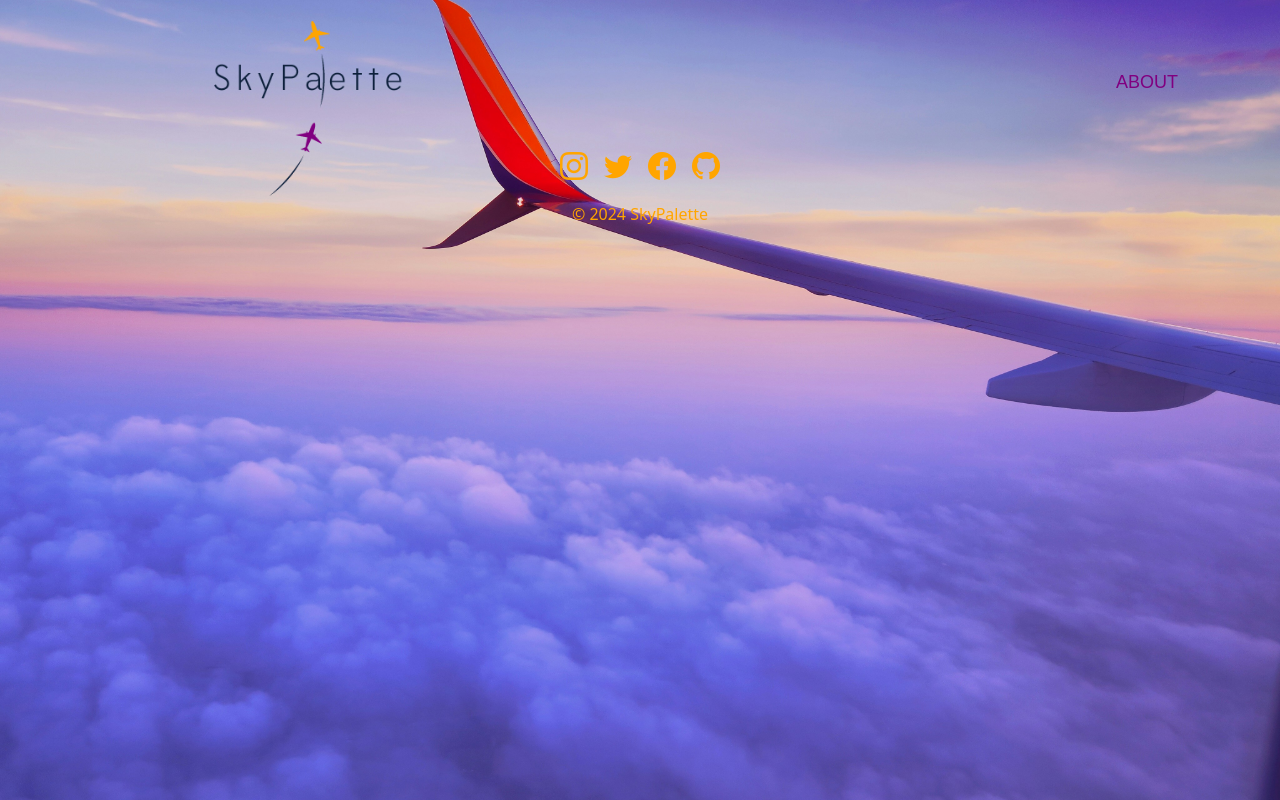
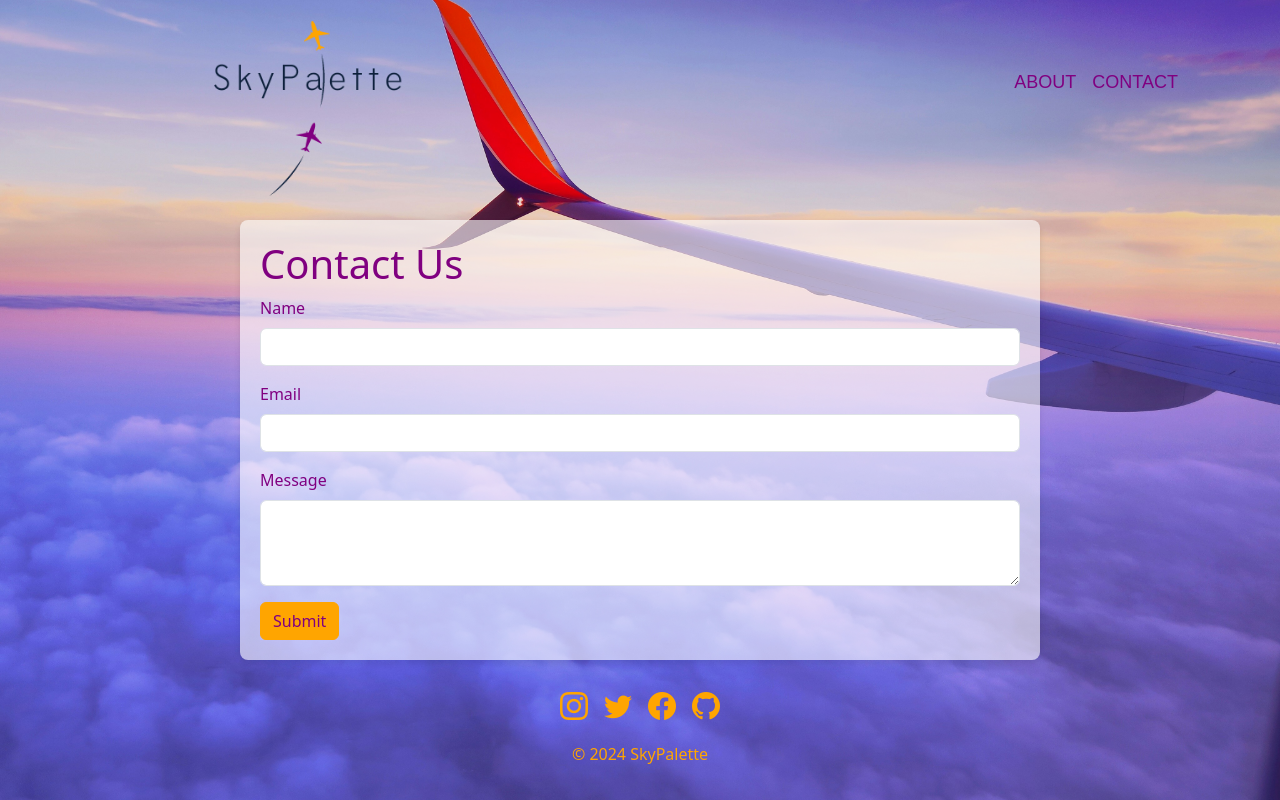
Before and after one commit to Muradhanki/SkyPalette, a React (Vite) app: page /contact in a window 1280 px wide. Built offline with nearby package versions, Linux system fonts and the light colour scheme.

Commit message:
feat:created contact page and styled contact form.

```diff
--- a/src/App.jsx
+++ b/src/App.jsx
@@ -8,6 +8,7 @@ import UserInputForm from './components/UserInputForm';
 import Results from './components/results';
 import Itinerary from './components/itinerary';
 import About from "./components/about";
+import Contact from './components/contact';
 function App() {
   return (
     <Router>
@@ -18,6 +19,7 @@ function App() {
           <Route path="/results" element={<Results />} />
           <Route path="/itinerary" element={<Itinerary />} /> {/* Now correctly refers to the lowercase filename */}
           <Route path="/about" Component={About} />
+          <Route path="/contact" element={<Contact />} />
         </Routes>
         <Footer />
       </div>
--- a/src/components/Navbar.jsx
+++ b/src/components/Navbar.jsx
@@ -31,6 +31,9 @@ function Navbar() {
             <li className="nav-item">
               <Link to="/about" className="nav-link">ABOUT</Link>
             </li>
+            <li className="nav-item">
+                  <Link to="/contact" className="nav-link">CONTACT</Link> {/* Added Contact link */}
+              </li>
           </ul>
         </div>
       </div>
--- /dev/null
+++ b/src/components/contact.jsx
@@ -0,0 +1,109 @@
+// import React, { useState } from 'react';
+
+// function Contact() {
+//     const [formData, setFormData] = useState({
+//         name: '',
+//         email: '',
+//         message: '',
+//     });
+
+//     const handleChange = (e) => {
+//         setFormData({
+//             ...formData,
+//             [e.target.name]: e.target.value,
+//         });
+//     };
+
+//     const handleSubmit = (e) => {
+//         e.preventDefault();
+//         // Handle form submission logic here
+//         // For example, sending formData to an API or email service
+//         alert('Thank you for reaching out!');
+//     };
+
+//     return (
+//         <div className="contact-container">
+//             <h1 className="contact-title">Contact Us</h1>
+//             <form onSubmit={handleSubmit}>
+//                 <div className="mb-3">
+//                     <label htmlFor="name" className="form-label">Name</label>
+//                     <input type="text" className="form-control" id="name" name="name" value={formData.name} onChange={handleChange} required />
+//                 </div>
+//                 <div className="mb-3">
+//                     <label htmlFor="email" className="form-label">Email</label>
+//                     <input type="email" className="form-control" id="email" name="email" value={formData.email} onChange={handleChange} required />
+//                 </div>
+//                 <div className="mb-3">
+//                     <label htmlFor="message" className="form-label">Message</label>
+//                     <textarea className="form-control" id="message" name="message" rows="3" value={formData.message} onChange={handleChange} required></textarea>
+//                 </div>
+//                 <button type="submit" className="btn btn-custom">Submit</button>
+//             </form>
+//         </div>
+//     );
+// }
+
+// export default Contact;
+
+
+import React, { useState } from 'react';
+
+function Contact() {
+    const [formData, setFormData] = useState({
+        name: '',
+        email: '',
+        message: '',
+    });
+    const [showThankYouAlert, setShowThankYouAlert] = useState(false); // New state to control the alert visibility
+
+    const handleChange = (e) => {
+        setFormData({
+            ...formData,
+            [e.target.name]: e.target.value,
+        });
+    };
+
+    const handleSubmit = (e) => {
+        e.preventDefault();
+        setShowThankYouAlert(true); // Show the thank you alert
+        // Reset the form fields
+        setFormData({
+            name: '',
+            email: '',
+            message: '',
+        });
+        // Optionally, hide the alert after some time
+        setTimeout(() => {
+            setShowThankYouAlert(false);
+        }, 5000); // Hides the alert after 5 seconds
+    };
+
+    return (
+        <div className="contact-container">
+            <h1 className="contact-title">Contact Us</h1>
+            {/* Conditionally render the Bootstrap alert */}
+            {showThankYouAlert && (
+                <div className="alert alert-success" role="alert">
+                    Thank you for reaching out!
+                </div>
+            )}
+            <form onSubmit={handleSubmit}>
+                <div className="mb-3">
+                    <label htmlFor="name" className="form-label">Name</label>
+                    <input type="text" className="form-control" id="name" name="name" value={formData.name} onChange={handleChange} required />
+                </div>
+                <div className="mb-3">
+                    <label htmlFor="email" className="form-label">Email</label>
+                    <input type="email" className="form-control" id="email" name="email" value={formData.email} onChange={handleChange} required />
+                </div>
+                <div className="mb-3">
+                    <label htmlFor="message" className="form-label">Message</label>
+                    <textarea className="form-control" id="message" name="message" rows="3" value={formData.message} onChange={handleChange} required></textarea>
+                </div>
+                <button type="submit" className="btn btn-custom">Submit</button>
+            </form>
+        </div>
+    );
+}
+
+export default Contact;
--- a/src/styles.css
+++ b/src/styles.css
@@ -1,46 +1,3 @@
-/* * {
-    box-sizing: border-box;
-}
-
-body {
-    margin: 0;
-    font-family: Inter, sans-serif;
-}
-
-nav {
-    display: flex;
-    align-items: center;
-    background-color: orange;
-    height: 90px;
-    padding: 30px 25px;
-}
-
-.nav--logo_text, .nav--title {
-    margin: 0;
-}
-
-.nav--logo_text {
-    margin-right: auto;
-    color: purple;
-    font-weight: 700;
-    font-size: 22px;
-}
-
-.nav--title {
-    color: purple;
-    font-weight: 600;
-}
-
-.nav--icon {
-    height: 30px;
-    margin-right: 7px;
-} */
-
-
-
-/* NEW natt5 */
-
-
 
 * {
   box-sizing: border-box;
@@ -76,13 +33,13 @@ nav {
 
 /* Footer social media icons styling */
 .footer-icon {
-color: orange; /* Default color */
+color: orange;
 }
 
 .footer-icon:hover,
 .footer-icon:focus,
 .footer-icon:active {
-color: purple !important; /* Color change on hover, focus, and active (click) */
+color: purple !important;
 }
 
 
@@ -100,7 +57,7 @@ color: purple !important; /* Color change on hover, focus, and active (click) */
 
 .nav-link:hover,
 .nav-link:active {
-  color: orange !important; /* Change color on hover/focus/active */
+  color: orange !important;
 }
 
 .btn-custom {
@@ -232,3 +189,28 @@ border-color: purple !important;
   line-height: 1.6;
   margin-bottom: 20px;
 }
+
+/*contact form*/
+
+.contact-container {
+
+  margin-top: 100px;
+  max-width: 800px;
+  background-color: rgba(255, 255, 255, 0.6);
+  padding: 20px;
+  border-radius: 8px;
+  box-shadow: 0 4px 6px rgba(0,0,0,0.1);
+  display: flex;
+  flex-direction: column;
+  margin-left: auto;
+  margin-right: auto;
+}
+
+
+.form-label {
+  color: purple;
+}
+
+.contact-title {
+  color: purple;
+}
```
